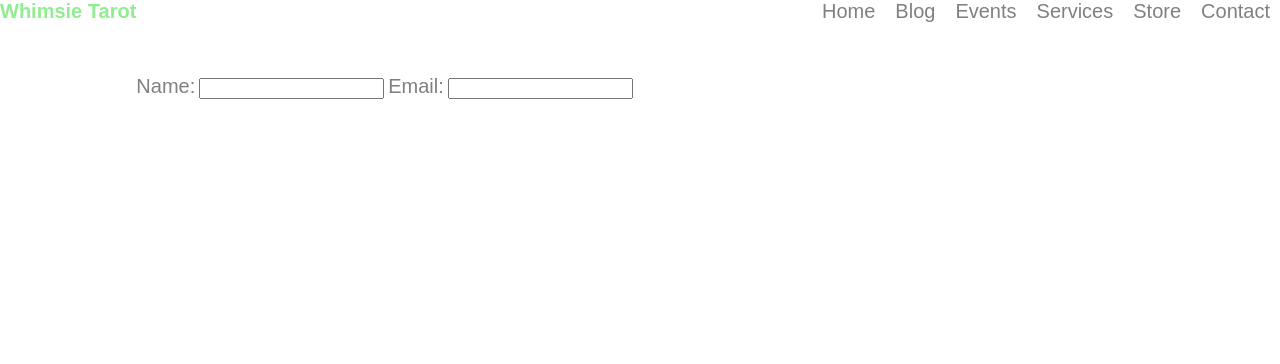
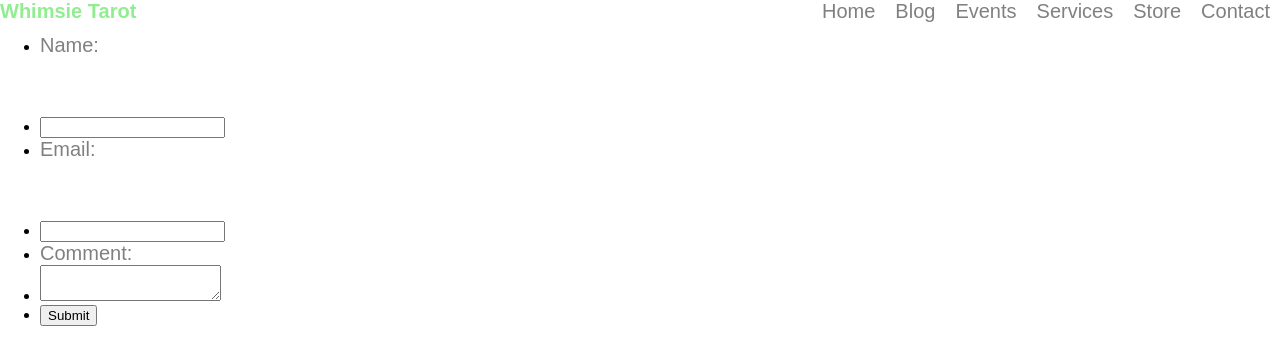
Before and after one commit to evilsizerb/CMST488, a plain HTML site: page contact.html in a window 1280 px wide. Drawn offline with Linux system fonts and the light colour scheme.

Commit message:
Update contact.html

```diff
--- a/contact.html
+++ b/contact.html
@@ -22,10 +22,18 @@
 		</div>
 
 		<form>
-			<label for="name">Name:</label>
-			<input type="text" id="flname" name="flname"></input>
-			<label for="email">Email:</label>
-			<input type="text" id="email" name="email"></input>
+			<ul>
+			<li><label for="name">Name:</label></li>
+			<li><input type="text" id="flname" name="flname"></input></li>
+
+			<li><label for="email">Email:</label></li>
+			<li><input type="text" id="email" name="email"></input></li>
+
+			<li><label for="com">Comment:</label></li>
+			<li><textarea name="com" id="com"></textarea></li>
+
+			<li><input type="submit" name="submit" value="Submit"/></li>
+			</ul>
 		</form>
 
 	</body>
```
